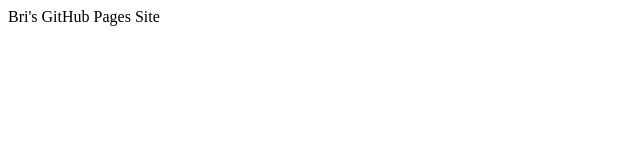
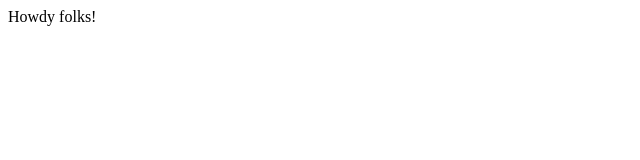
Before and after one commit to bleviste-branch/bleviste-branch.github.io, a plain HTML site: page index.html in a window 1280 px wide. Shown: the full height of the page, 0-640 px from the left. Drawn offline with Linux system fonts and the light colour scheme.

Commit message:
new greeting

```diff
--- a/index.html
+++ b/index.html
@@ -8,6 +8,6 @@
 
   </head>
   <body>
-    <h>Bri's GitHub Pages Site</h>
+    <h>Howdy folks!</h>
   </body>
 </html>
```
